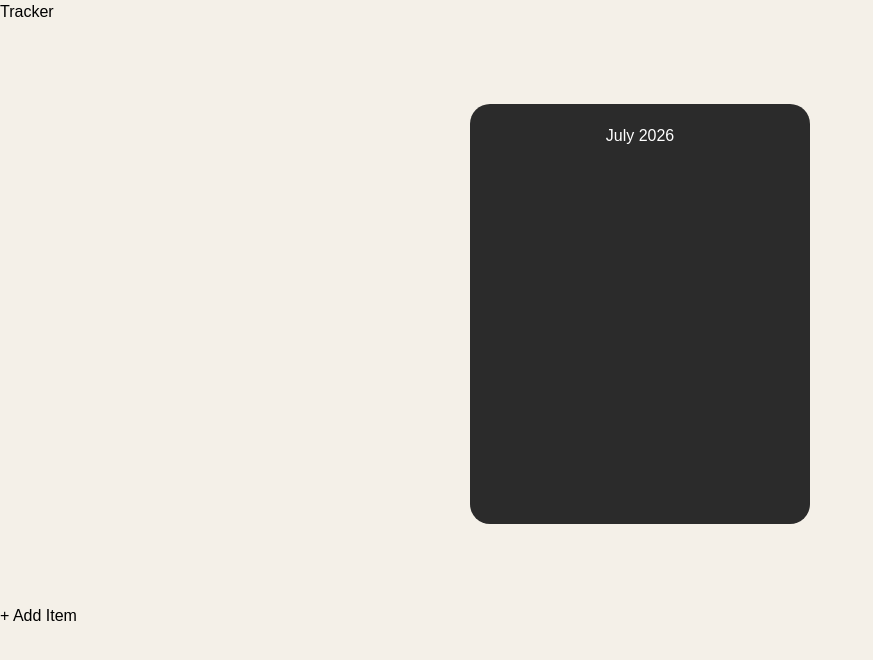
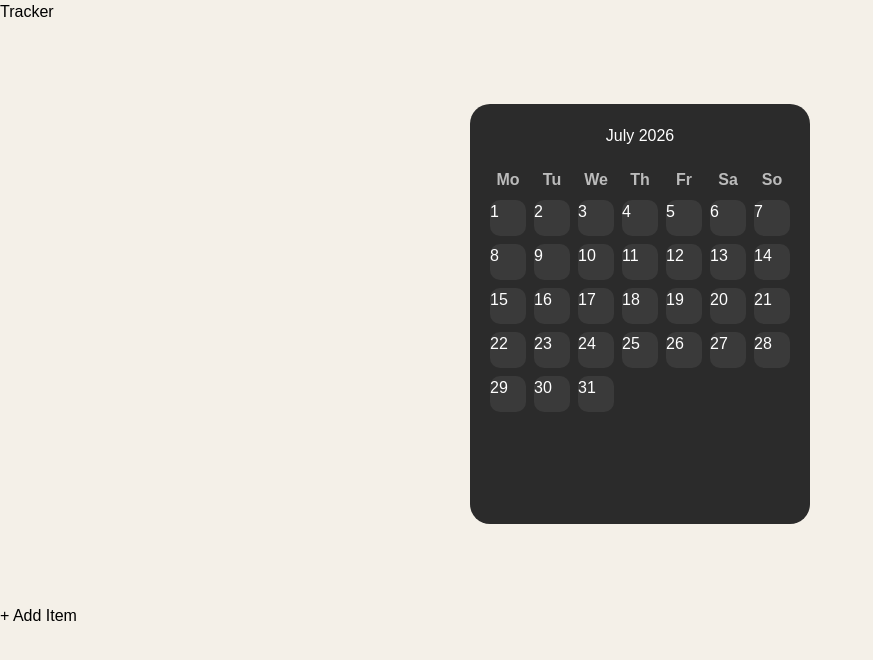
Before and after one commit to LeaMuehlberg/tracker, a Next.js app in the folder tracker/: page / in a window 1280 px wide. Shown: the top 660 px of the page, without its empty margins (0-873 px from the left). Built offline with nearby package versions, Linux system fonts and the light colour scheme.

Commit message:
added days to calender card

```diff
--- a/tracker/app/components/CalenderCard.tsx
+++ b/tracker/app/components/CalenderCard.tsx
@@ -1,9 +1,21 @@
 export default function CalenderCard() {
+	const weekdays = ["Mo", "Tu", "We", "Th", "Fr", "Sa", "So"];
 	return (
 		<div className="calender-card">
 			<h2>July 2026</h2>
+
 			<div className="calender-grid">
-				{/*Days*/}
+				{weekdays.map((day) => (
+					<div key={day} className="weekday">
+						{day}
+					</div>
+				))}
+
+				{Array.from({ length: 31}, (_, i) => (
+					<div key={i} className="day">
+						{i + 1}
+					</div>
+				))}
 			</div>
 		</div>
 	);
--- a/tracker/app/globals.css
+++ b/tracker/app/globals.css
@@ -47,3 +47,25 @@ main {
   margin-top: 0;
   text-align: center;
 }
+
+.calender-grid {
+  display: grid;
+  grid-template-columns: repeat(7, 1fr);
+  gap: 8px;
+  margin-top: 20px;
+}
+
+.weekday {
+  text-align: center;
+  font-weight: bold;
+  color: #bbbbbb;
+}
+
+.day {
+  aspect-ratio: 1;
+  display: felx;
+  justify-content: center;
+  align-items: center;
+  border-radius: 10px;
+  background: #3a3a3a;
+}
```
